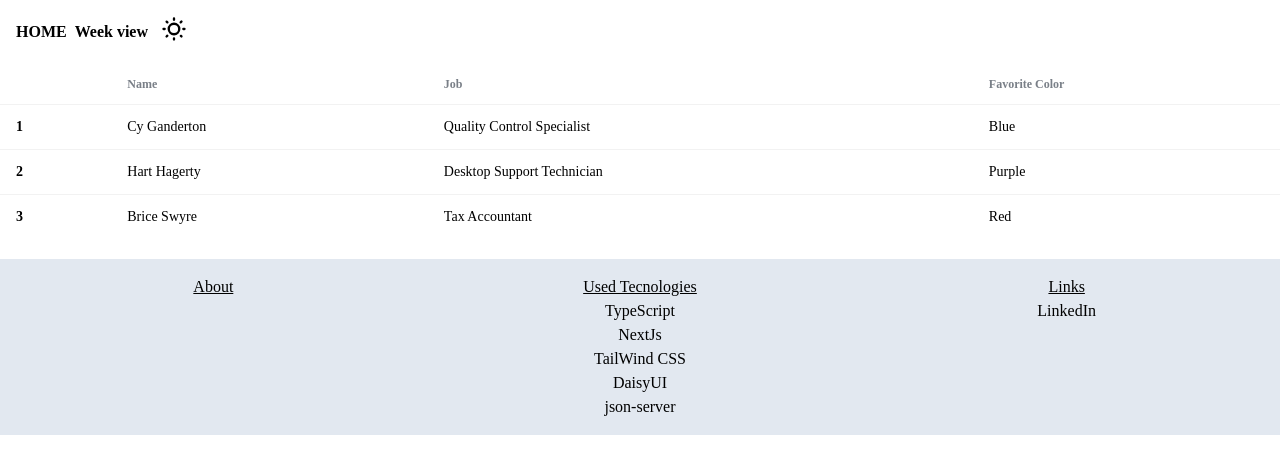
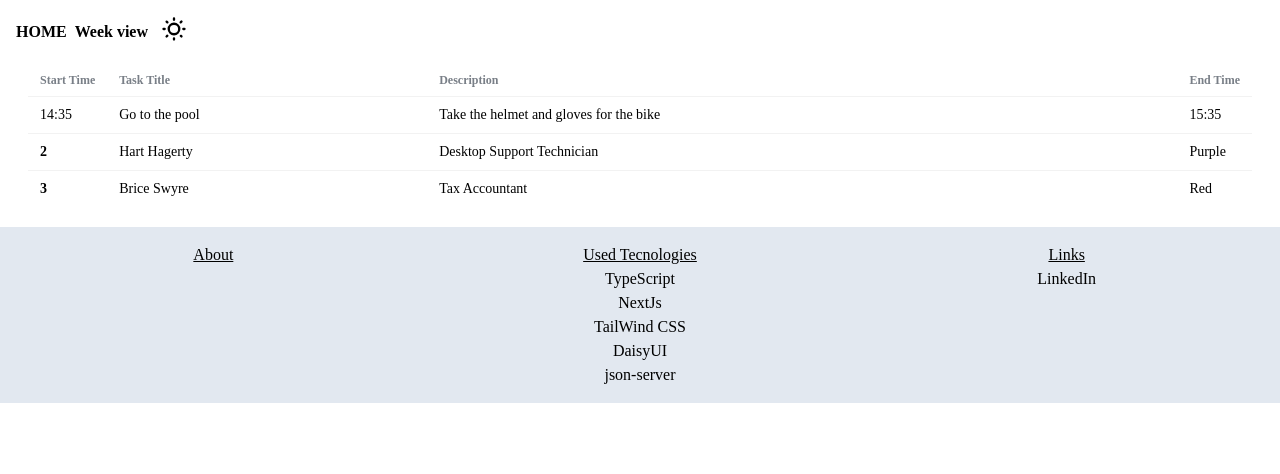
Before and after one commit to BertoPolo/week-plannerTS, a Next.js app: page /home/singleday in a window 1280 px wide. Shown: the top 474 px of the page. Built offline with nearby package versions, Linux system fonts and the light colour scheme.

Commit message:
fix margin X for the whole body despite navbar and footer

```diff
--- a/app/home/singleday/page.tsx
+++ b/app/home/singleday/page.tsx
@@ -1,26 +1,26 @@
 import React from "react"
 
 const SingleDay = () => {
+  // each task:ITask
   return (
-    <>
     <div className="overflow-x-auto">
-        <table className="table">
+      <table className="table table-sm">
         {/* head */}
         <thead>
           <tr>
-              <th></th>
-              <th>Name</th>
-              <th>Job</th>
-              <th>Favorite Color</th>
+            <th className="w-9">Start Time</th>
+            <th className="w">Task Title</th>
+            <th>Description</th>
+            <th className="w-9">End Time</th>
           </tr>
         </thead>
         <tbody>
           {/* row 1 */}
           <tr className="hover">
-              <th>1</th>
-              <td>Cy Ganderton</td>
-              <td>Quality Control Specialist</td>
-              <td>Blue</td>
+            <td>14:35</td>
+            <td>Go to the pool</td>
+            <td>Take the helmet and gloves for the bike</td>
+            <td>15:35</td>
           </tr>
           {/* row 2 */}
           <tr className="hover">
@@ -39,7 +39,6 @@ const SingleDay = () => {
         </tbody>
       </table>
     </div>
-    </>
   )
 }
 
--- a/app/layout.tsx
+++ b/app/layout.tsx
@@ -19,7 +19,7 @@ export default function RootLayout({ children }: { children: React.ReactNode })
       <body>
         <Providers>
           <Navbar />
-          {children}
+          <div className="mx-7">{children}</div>
           <Footer />
         </Providers>
       </body>
--- a/app/page.tsx
+++ b/app/page.tsx
@@ -3,7 +3,7 @@ import Link from "next/link"
 
 export default function Home() {
   return (
-    <div className="mx-6">
+    <div className="">
       <h1>
         <b>Welcome</b>!
       </h1>
--- a/components/DayInWeek.tsx
+++ b/components/DayInWeek.tsx
@@ -2,6 +2,7 @@
 import React, { useState } from "react"
 import { ITask, TaskProps } from "@/types"
 import Task from "./Task"
+import Link from "next/link"
 
 const DayInWeek = ({ tasks }: TaskProps) => {
   const [isDescription, setIsDescription] = useState<boolean>(false) //enables description mode
@@ -33,7 +34,11 @@ const DayInWeek = ({ tasks }: TaskProps) => {
           return (
             <div className="card sm:w-auto bg-neutral text-neutral-content h-screen" key={weekDay}>
               <div className="card-body p-3">
-                <h2 className="card-title cursor-pointer">{weekDay} </h2>
+                <h2 className="card-title cursor-pointer">
+                  <Link href={`/home/singleday/${weekDay}`} className="text-primary">
+                    {weekDay}
+                  </Link>
+                </h2>
                 <div>
                   <hr />
                   <Task tasks={tasks} weekDay={weekDay} />
--- a/data/events.json
+++ b/data/events.json
@@ -122,7 +122,7 @@
     },
     {
       "id": "3fc72e9d-98b5-495b-a71c-c8d46e48e465",
-      "taskName": "SIUU!!!",
+      "taskName": "Siuuu!!",
       "startTime": "15:34",
       "endTime": "14:40",
       "isDone": false,
```
Lines whose indentation alone changed are shown as unchanged.
